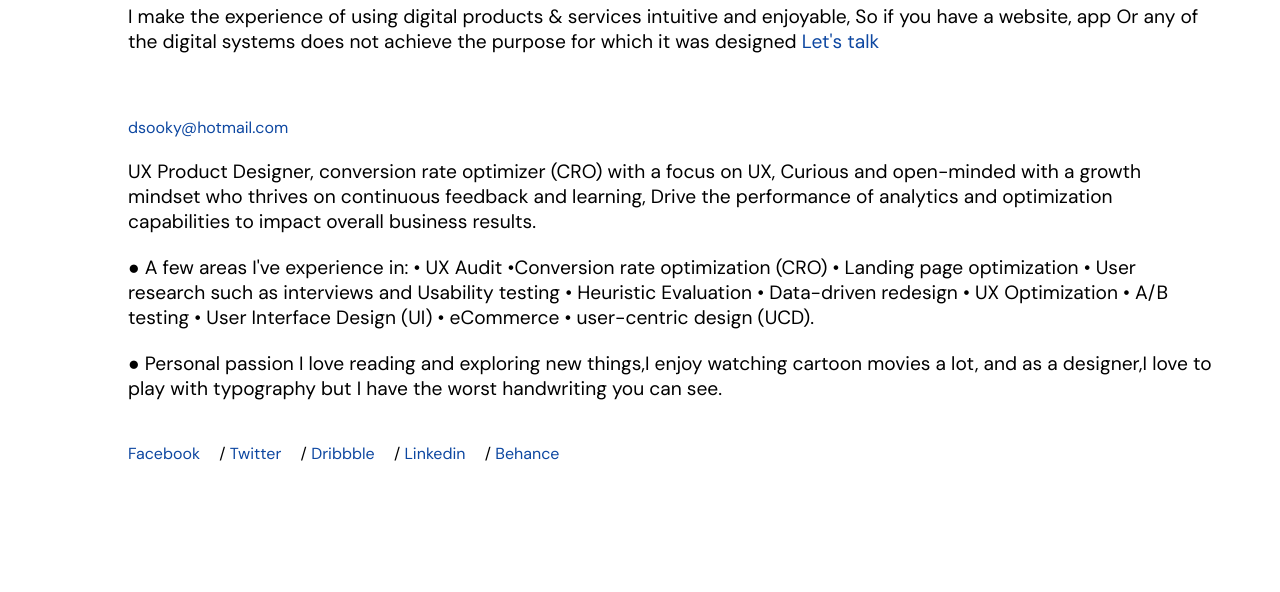
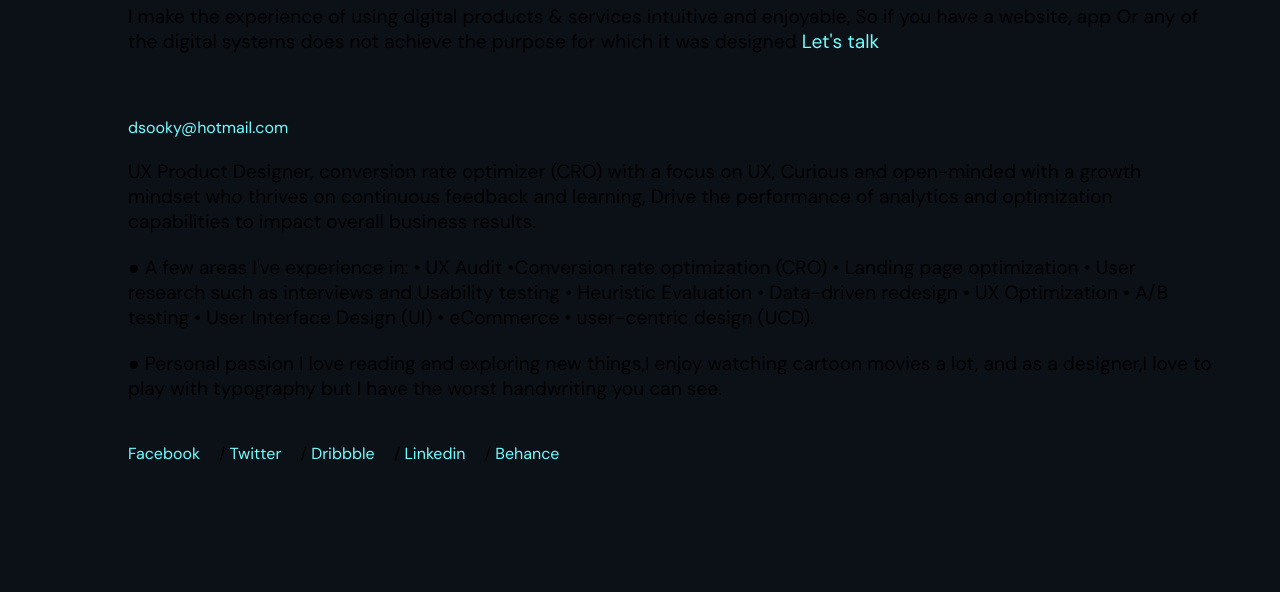
Before and after one commit to Dsooky/dsooky.github.io, a plain HTML site: page index.html in a window 1280 px wide. Shown: the part 437-1029 px from the top of the page. Drawn offline with Linux system fonts and the light colour scheme.

Commit message:
Update index.html

```diff
--- a/index.html
+++ b/index.html
@@ -41,16 +41,18 @@
 
             a,a:link,a:active,a:visited {
                 text-decoration: none;
-                color: #0d47a1;
+                color: #73FDFF;
             }
 
             a:hover {
-                color: #000000;
+                color: #73FDFF;
                 text-decoration: underline;
             }
 
 		h1{font-weight: 700;}
 		p{font-weight: 400;}
+
+body{background-color: #0C1118; p{text-color}}
 
 
  @import url('https://fonts.googleapis.com/css2?family=DM+Sans&display=swap');
```
